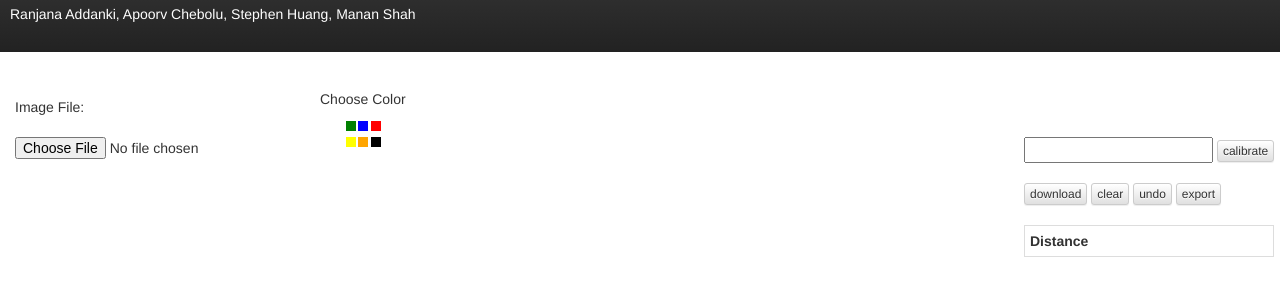
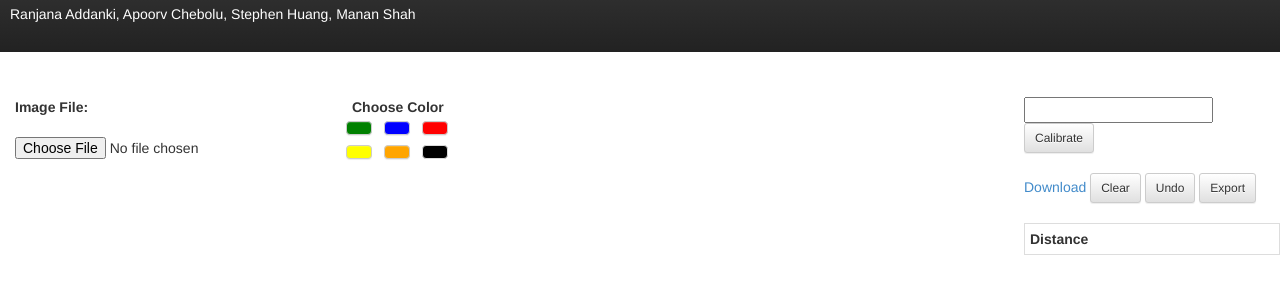
Before and after one commit to apoorvchebolu/imagemeasure, a plain HTML site: page index.html in a window 1280 px wide. Shown: the part 63-348 px from the top of the page. Drawn offline with Linux system fonts and the light colour scheme.

Commit message:
modified changes

```diff
--- a/index.html
+++ b/index.html
@@ -16,19 +16,21 @@
 	        <br />
 	    </div>
 	<!-- </div> -->
-
-	<br></br>
+	<br /><br />
 	<div id="canvasDiv" style="top:20%;width:75%; padding-left:15px">
-		<div style="position:absolute;top:20%">Image File:</div><br/>
+		<div>
+			<br /><br /><br /><br />
+			<strong style="position:absolute;top:20%">Image File:</strong><br/>
+		</div>
 		<input type="file" id="imageLoader" name="imageLoader" style="position:absolute;top:25%"/>
 
-		<div style="position:absolute;top:19%;left:25%;">Choose Color</div>
-	    <div style="position:absolute;top:23%;left:27%;width:10px;height:10px;background:green;" id="green"></div>
-	    <div style="position:absolute;top:23%;left:28%;width:10px;height:10px;background:blue;" id="blue"></div>
-	    <div style="position:absolute;top:23%;left:29%;width:10px;height:10px;background:red;" id="red" onclick="color(this)"></div>
-	    <div style="position:absolute;top:25%;left:27%;width:10px;height:10px;background:yellow;" id="yellow" onclick="color(this)"></div>
-	    <div style="position:absolute;top:25%;left:28%;width:10px;height:10px;background:orange;" id="orange" onclick="color(this)"></div>
-	    <div style="position:absolute;top:25%;left:29%;width:10px;height:10px;background:black;" id="black" onclick="color(this)"></div>
+		<strong style="position:absolute;top:20%;left:27.5%;">Choose Color</strong>
+	    <div class="btn btn-default" style="position:absolute;top:23%;left:27%;width:10px;height:10px;background:green;" id="green"></div>
+	    <div class="btn btn-default" style="position:absolute;top:23%;left:30%;width:10px;height:10px;background:blue;" id="blue"></div>
+	    <div class="btn btn-default" style="position:absolute;top:23%;left:33%;width:10px;height:10px;background:red;" id="red" onclick="color(this)"></div>
+	    <div class="btn btn-default" style="position:absolute;top:26%;left:27%;width:10px;height:10px;background:yellow;" id="yellow" onclick="color(this)"></div>
+	    <div class="btn btn-default" style="position:absolute;top:26%;left:30%;width:10px;height:10px;background:orange;" id="orange" onclick="color(this)"></div>
+	    <div class="btn btn-default active" style="position:absolute;top:26%;left:33%;width:10px;height:10px;background:black;" id="black" onclick="color(this)"></div>
 
 	    <div style="width:100%">
 			<canvas id="imageCanvas" style="position:absolute;top:30%;border:2px solid; z-index: 0"></canvas>
@@ -38,15 +40,15 @@
 		</div>
 	</div>
     <!-- <input type="button" value="save" id="sav" size="30" onclick="save()" > -->
-    <div style="position:absolute;top:25%;left:80%; ">
+    <div style="position:absolute;top:20%;left:80%; ">
     	<input type='text' id='textbox1' name='textbox1' />
-    	<input type="button" class="btn btn-default btn-xs" value="calibrate" id="cal" size="23" onclick="calibrate()"><br/><br/>
-		<a id="downloadImgLink" class="btn btn-default btn-xs" download="MyImage.png" href="#" target="_blank">download</a>
-		<input type="button" class="btn btn-default btn-xs" value="clear" id="clr" onclick="erase()">
-		<input type="button" class="btn btn-default btn-xs" value="undo" id="undo" size="30" onclick="undo()">
-
-
-		<a id="exportDataLink" class="btn btn-default btn-xs" download="data.csv" href="#" target="_blank">export</a><br/><br/>
+    	<!-- <div style="padding-left:1px"></div> -->
+    	<input type="button" class="btn btn-default btn-sm" value="Calibrate" id="cal"  onclick="calibrate()"><br/><br/>
+		<!-- <a id="downloadImgLink" class="btn btn-default btn-sm" download="MyImage.png" href="#" target="_blank">Download</a> -->
+		<a id="downloadImgLink" download="MyImage.png" href="#" target="_blank">Download</a>
+		<input type="button" class="btn btn-default btn-sm" value="Clear" id="clr" onclick="erase()">
+		<input type="button" class="btn btn-default btn-sm" value="Undo" id="undo" size="30" onclick="undo()">
+		<a id="exportDataLink" class="btn btn-default btn-sm" download="data.csv" href="#" target="_blank">Export</a><br/><br/>
 		<table id="table" class="table table-bordered table-condensed" >
 		<tr>
 			<!-- <th> Start X </th>
```
